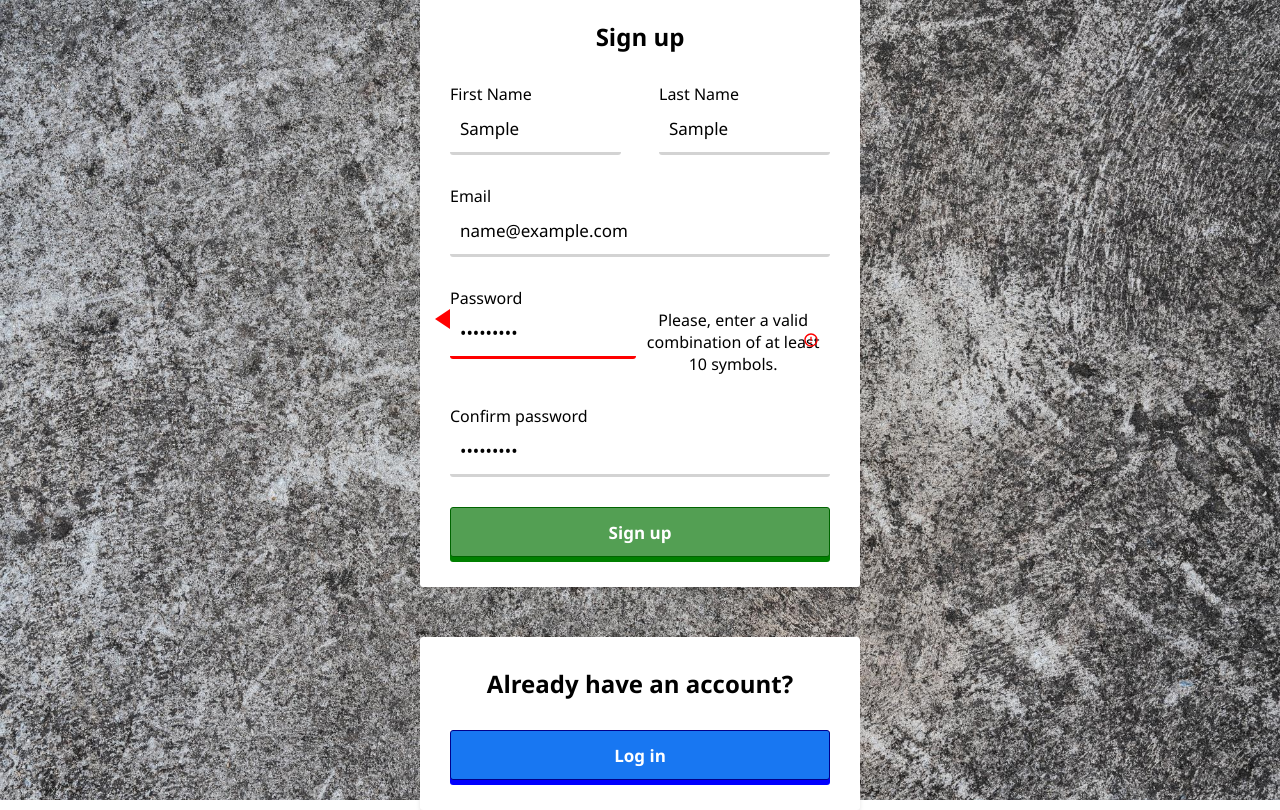
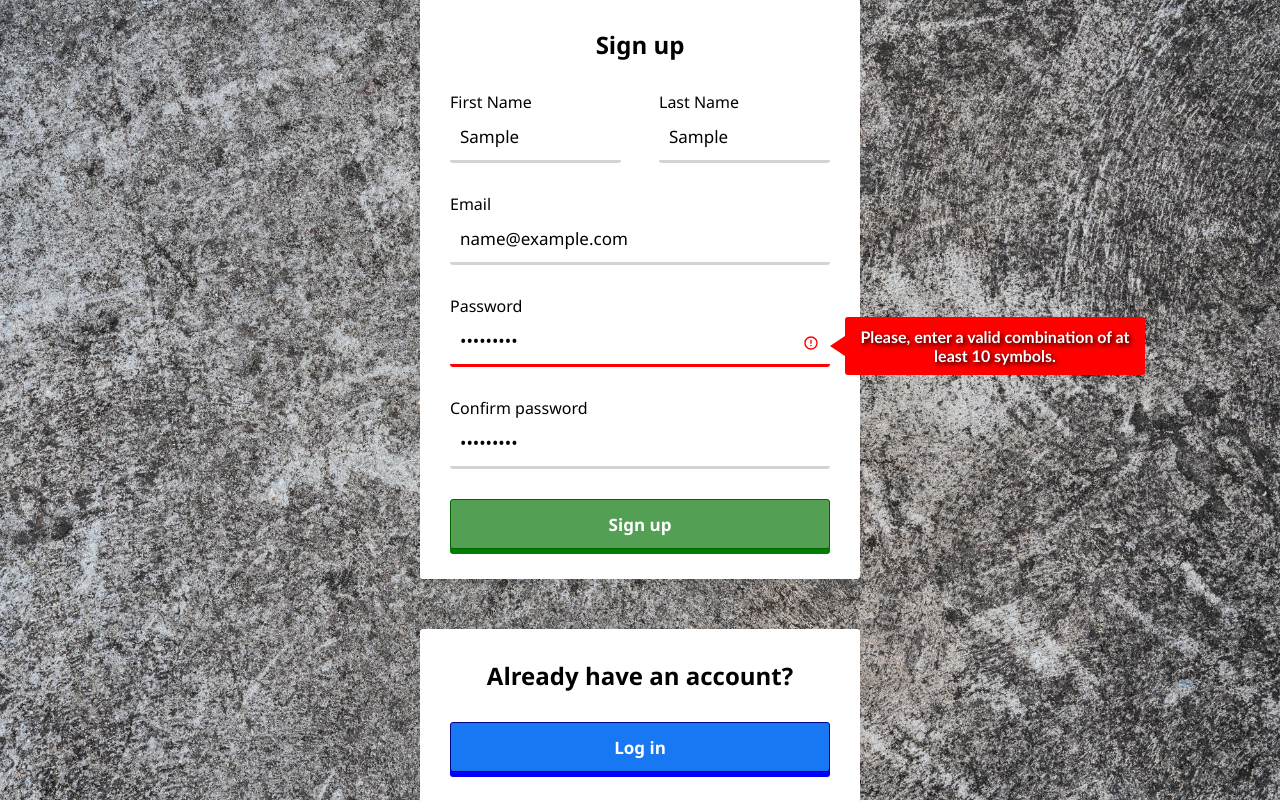
Before and after one commit to petar-i-todorov/social-media-ts, a React (Create React App) app in the folder frontend/: page /signup in a window 1280 px wide. Both pictures are taken after typing "Sample", "Sample", "name@example.com", "Sample123", "Sample123" into the empty fields and a click on the button "Sign up". Built offline with nearby package versions, Linux system fonts and the light colour scheme; the HTML template or start-up script is replaced by a standard one.

Commit message:
warning icon bug fixed

```diff
--- a/frontend/src/components/Input/Input.module.scss
+++ b/frontend/src/components/Input/Input.module.scss
@@ -26,12 +26,14 @@
       position: absolute;
       left: 93%;
       top: 34%;
+      z-index: 2;
     }
 
     .warningIconSplitInput {
       position: absolute;
       left: 85%;
       top: 34%;
+      z-index: 2;
     }
 
     .input {
--- a/frontend/src/components/InputError/InputError.tsx
+++ b/frontend/src/components/InputError/InputError.tsx
@@ -5,16 +5,9 @@ const InputError: React.FC<{ error: string; position: "left" | "right" }> = ({
   error,
   position,
 }) => {
+  const positionStyle = position === "left" ? styles.left : styles.right;
   return (
-    <div
-      className={
-        styles.validationError + " " + position === "left"
-          ? styles.left
-          : styles.right
-      }
-    >
-      {error}
-    </div>
+    <div className={styles.validationError + " " + positionStyle}>{error}</div>
   );
 };
 
```
